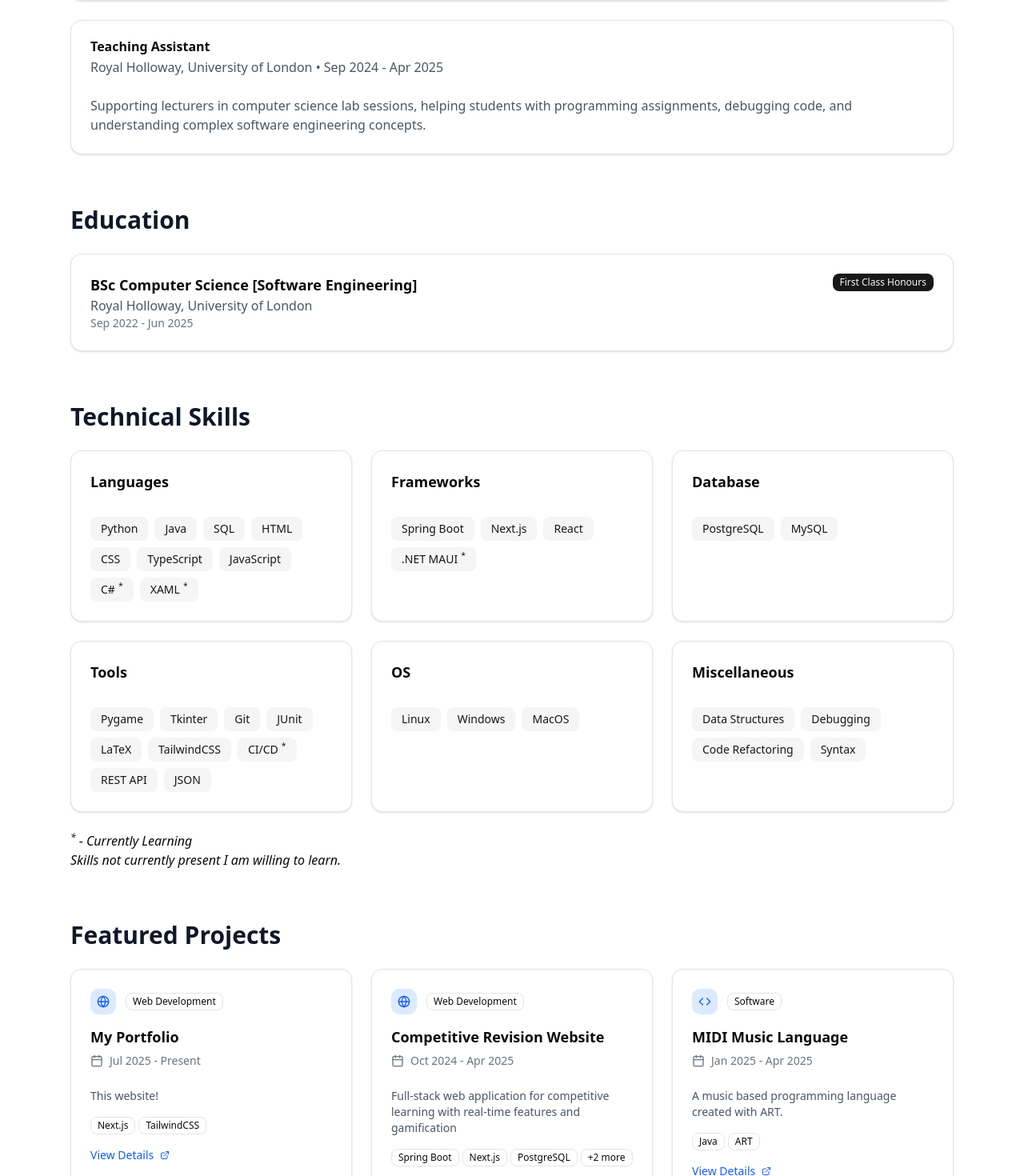
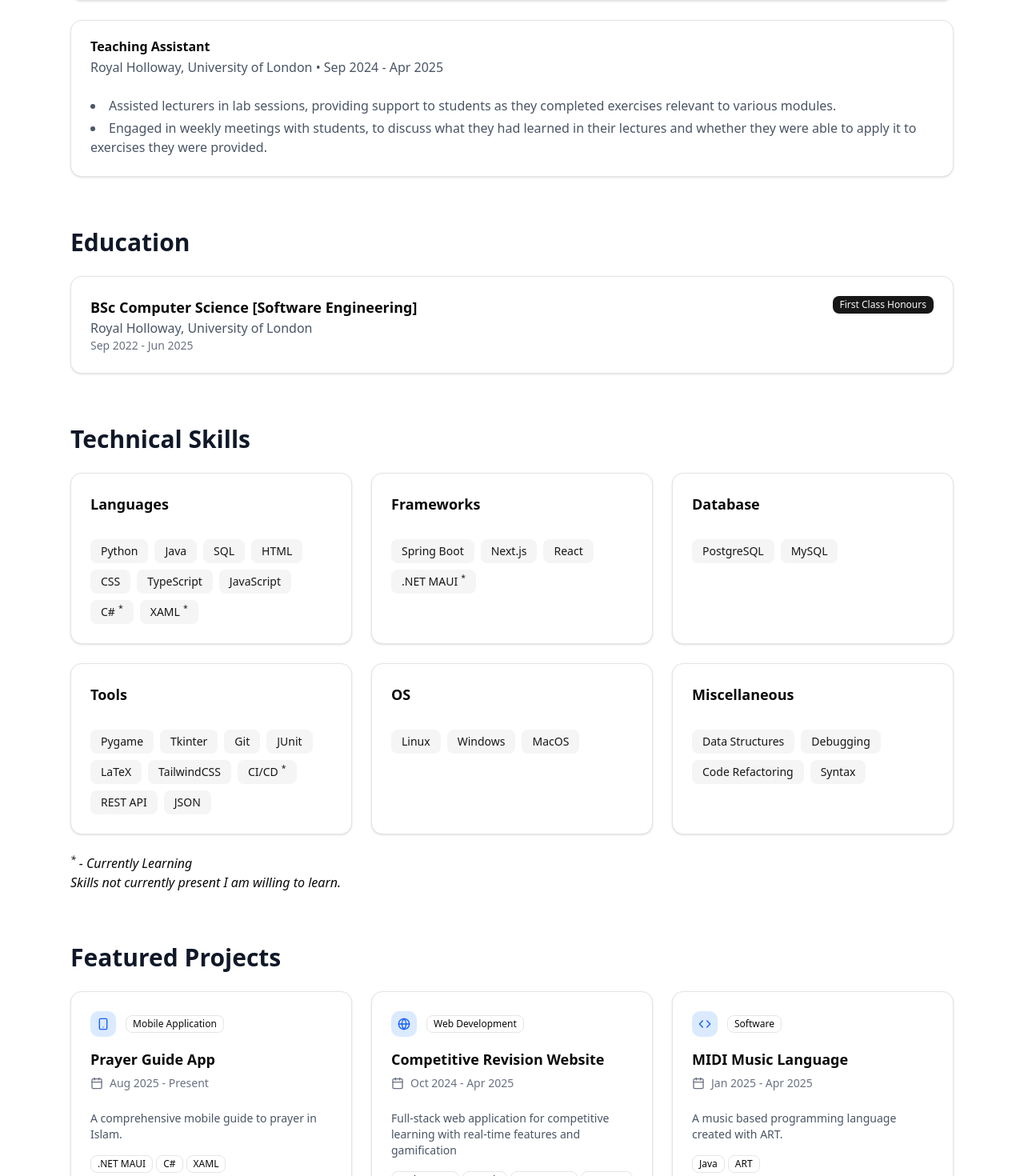
Before and after one commit to shahd9290/portfolio, a Next.js app: page / in a window 1280 px wide. Shown: the part 1000-2470 px from the top of the page at 80% size. Built offline with nearby package versions, Linux system fonts and the light colour scheme.

Commit message:
Replaced portfolio with new mobile app project, Update TA Job description

```diff
--- a/app/page.tsx
+++ b/app/page.tsx
@@ -4,7 +4,7 @@ import {useState} from "react"
 import {Card, CardContent, CardHeader, CardTitle} from "@/components/ui/card"
 import {Badge} from "@/components/ui/badge"
 import {Button} from "@/components/ui/button"
-import {Calendar, Code, Database, ExternalLink, Github, Globe, Linkedin, Mail, MapPin, Phone} from "lucide-react"
+import {Calendar, Code, Database, ExternalLink, Github, Globe, Linkedin, Mail, MapPin, Phone, Smartphone} from "lucide-react"
 import ProjectModal from "@/components/project-modal"
 import {projectsData} from "@/lib/projects-data"
 import {skills} from "@/lib/skills-data"
@@ -37,6 +37,8 @@ export default function ModernPortfolio() {
                 return Database
             case "Software":
                 return Code
+            case "Mobile Application":
+                return Smartphone
             default:
                 return Code
         }
@@ -129,11 +131,13 @@ export default function ModernPortfolio() {
                                     2025</p>
                             </CardHeader>
                             <CardContent>
-                                <p className="text-gray-600">
-                                    Supporting lecturers in computer science lab sessions, helping students with
-                                    programming assignments,
-                                    debugging code, and understanding complex software engineering concepts.
-                                </p>
+                                <ul className="list-disc list-inside text-gray-600 space-y-1">
+                                    <li>
+                                        Assisted lecturers in lab sessions, providing support to students as they completed exercises relevant to various modules.
+                                    </li>
+                                    <li>Engaged in weekly meetings with students, to discuss what they had learned in their lectures and whether they were able to apply it to exercises they were provided.
+                                    </li>
+                                </ul>
                             </CardContent>
                         </Card>
                     </div>
--- a/components/project-modal.tsx
+++ b/components/project-modal.tsx
@@ -4,7 +4,7 @@ import {Dialog, DialogContent, DialogHeader, DialogTitle} from "@/components/ui/
 import {Badge} from "@/components/ui/badge"
 import {Button} from "@/components/ui/button"
 import {Separator} from "@/components/ui/separator"
-import {Calendar, Code, Database, ExternalLink, Github, Globe} from "lucide-react"
+import {Calendar, Code, Database, ExternalLink, Github, Globe, Smartphone} from "lucide-react"
 import Link from "next/link"
 
 interface Project {
@@ -41,6 +41,8 @@ export default function ProjectModal({project, isOpen, onClose}: ProjectModalPro
                 return Database
             case "Software":
                 return Code
+            case "Mobile Application":
+                return Smartphone
             default:
                 return Code
         }
--- a/lib/projects-data.ts
+++ b/lib/projects-data.ts
@@ -1,23 +1,21 @@
 export const projectsData = [
     {
-        id: "portfolio",
-        title: "My Portfolio",
-        description: "This website!",
+        id: "mobileapp",
+        title: "Prayer Guide App",
+        description: "A comprehensive mobile guide to prayer in Islam.",
         longDescription:
-            "In order to showcase my projects, as well as having a project to maintain long-term, I chose to create this portfolio. This website will continuously be updated to showcase my favourite projects, as well as my skillset - serving as a web variant of my resume.",
-        tech: ["Next.js", "TailwindCSS"],
-        period: "Jul 2025 - Present",
+            "A mobile application designed to assist new muslims in learning how to pray. This application supports iOS and Android.\n\n Disclaimer: This project is in its early stages, and as such information is very vague.",
+        tech: [".NET MAUI", "C#", "XAML"],
+        period: "Aug 2025 - Present",
         status: "Ongoing",
-        category: "Web Development",
+        category: "Mobile Application",
         features: [
-            "CI/CD Implementation",
-            "Modal dialogues for each project."
+            "Cross-platform compatibility",
         ],
         challenges: [
-            "Design of the website",
-            "CI/CD Implementation",
-            "Port Forwarding on VPS"
-        ]
+            "Learning a new framework",
+        ],
+        // github: "https://github.com/shahd9290/prayer-guide-app.git"
     },
     {
         id: "revision-platform",
```
